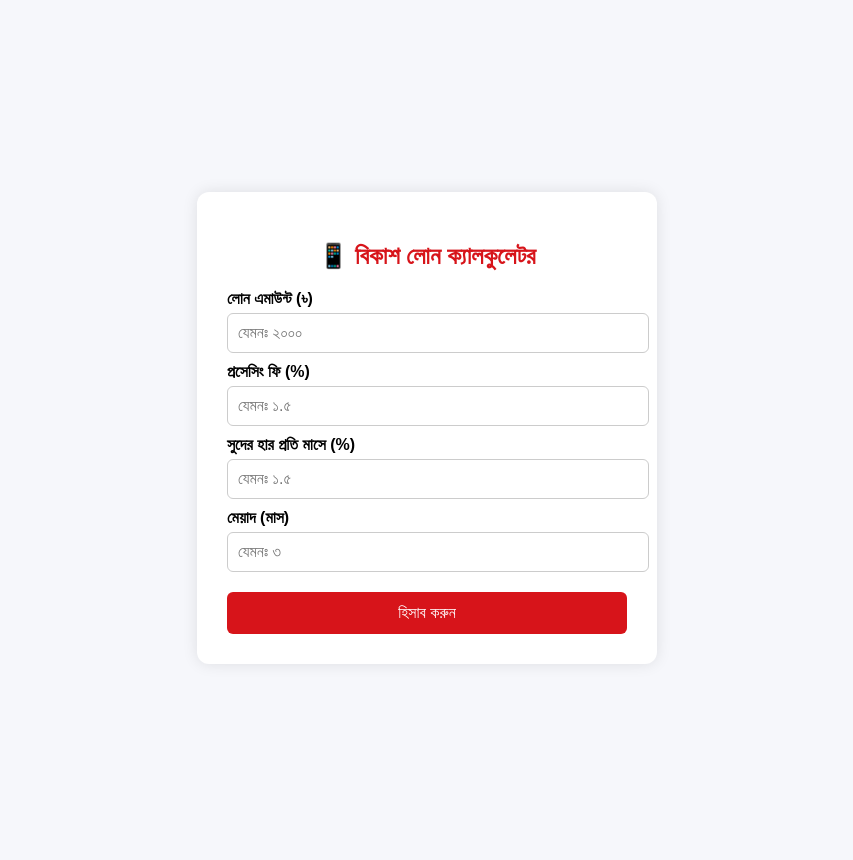
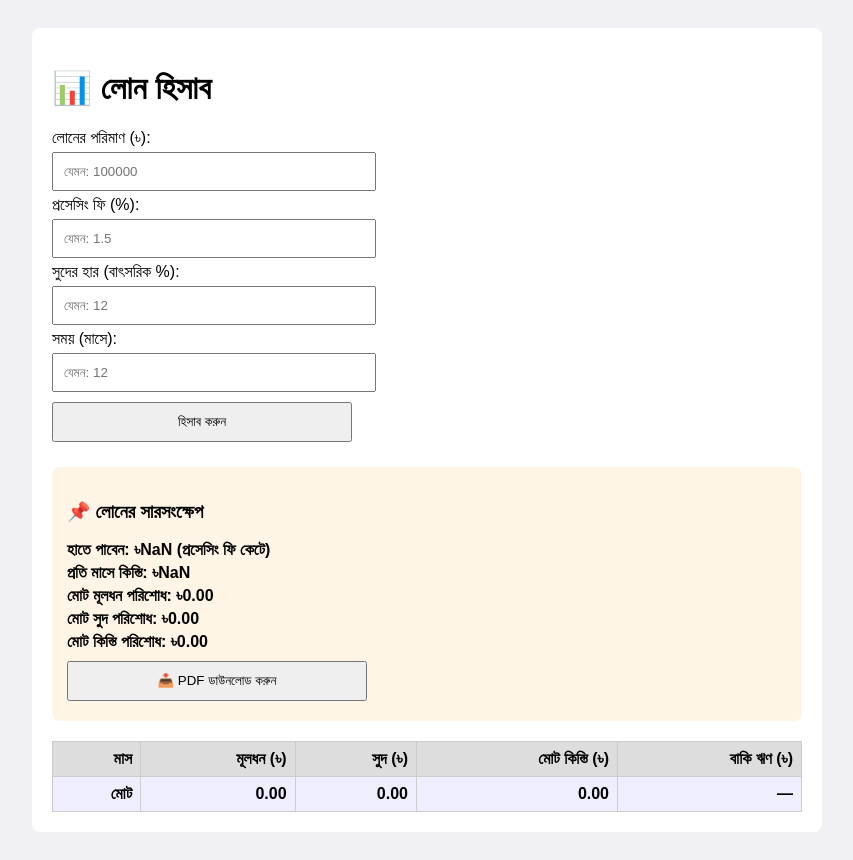
Before and after one commit to linuxtat/bkash-loan, a plain HTML site: page index.html in a window 1280 px wide. Both pictures are taken after a click on the button "হিসাব করুন". Shown: the whole page, without its empty margins (213-1066 px from the left). Drawn offline with Linux system fonts and the light colour scheme.

Commit message:
Update index.html

```diff
--- a/index.html
+++ b/index.html
@@ -2,124 +2,172 @@
 <html lang="bn">
 <head>
   <meta charset="UTF-8">
-  <title>বিকাশ লোন ক্যালকুলেটর</title>
+  <title>লোন হিসাব</title>
+  <script src="https://cdnjs.cloudflare.com/ajax/libs/html2pdf.js/0.10.1/html2pdf.bundle.min.js"></script>
   <style>
     body {
-      font-family: Arial, sans-serif;
-      background: #f6f7fb;
-      display: flex;
-      justify-content: center;
-      align-items: center;
-      min-height: 100vh;
+      font-family: sans-serif;
+      background: #f0f0f5;
       padding: 20px;
     }
-    .calculator-box {
-      background: #ffffff;
-      padding: 30px;
-      border-radius: 12px;
-      box-shadow: 0 0 15px rgba(0,0,0,0.1);
+    input, button {
+      padding: 10px;
+      margin: 5px 0;
       width: 100%;
-      max-width: 400px;
+      max-width: 300px;
     }
-    .calculator-box h2 {
-      text-align: center;
-      color: #D7141A;
-      margin-bottom: 20px;
+    table {
+      width: 100%;
+      border-collapse: collapse;
+      margin-top: 20px;
+      background: white;
     }
-    label {
-      display: block;
-      margin-top: 10px;
+    th, td {
+      border: 1px solid #ccc;
+      padding: 8px;
+      text-align: right;
+    }
+    th {
+      background: #ddd;
+    }
+    tfoot td {
       font-weight: bold;
+      background: #eef;
     }
-    input {
-      width: 100%;
-      padding: 10px;
-      margin-top: 5px;
-      font-size: 16px;
-      border: 1px solid #ccc;
-      border-radius: 6px;
+    .container {
+      background: white;
+      padding: 20px;
+      border-radius: 8px;
+      max-width: 750px;
+      margin: auto;
     }
-    button {
+    .summary {
       margin-top: 20px;
-      width: 100%;
-      background-color: #D7141A;
-      color: white;
-      border: none;
-      padding: 12px;
-      font-size: 16px;
-      border-radius: 6px;
-      cursor: pointer;
-    }
-    .result {
-      margin-top: 25px;
-      background: #f1f1f1;
+      background: #fff5e6;
       padding: 15px;
       border-radius: 8px;
     }
-    .result ul {
-      list-style: none;
-      padding: 0;
-    }
-    .result li {
-      padding: 6px 0;
+    .summary p {
+      margin: 5px 0;
+      font-weight: bold;
     }
   </style>
 </head>
 <body>
+  <div class="container">
+    <h1>📊 লোন হিসাব</h1>
 
-<div class="calculator-box">
-  <h2>📱 বিকাশ লোন ক্যালকুলেটর</h2>
+    <label>লোনের পরিমাণ (৳):</label><br>
+    <input type="number" id="amount" placeholder="যেমন: 100000"><br>
 
-  <label for="amount">লোন এমাউন্ট (৳)</label>
-  <input type="number" id="amount" placeholder="যেমনঃ ২০০০">
+    <label>প্রসেসিং ফি (%):</label><br>
+    <input type="number" id="processingFee" placeholder="যেমন: 1.5"><br>
 
-  <label for="fee">প্রসেসিং ফি (%)</label>
-  <input type="number" id="fee" placeholder="যেমনঃ ১.৫">
+    <label>সুদের হার (বাৎসরিক %):</label><br>
+    <input type="number" id="rate" placeholder="যেমন: 12"><br>
 
-  <label for="interest">সুদের হার প্রতি মাসে (%)</label>
-  <input type="number" id="interest" placeholder="যেমনঃ ১.৫">
+    <label>সময় (মাসে):</label><br>
+    <input type="number" id="months" placeholder="যেমন: 12"><br>
 
-  <label for="months">মেয়াদ (মাস)</label>
-  <input type="number" id="months" placeholder="যেমনঃ ৩">
+    <button onclick="calculateEMI()">হিসাব করুন</button>
 
-  <button onclick="calculate()">হিসাব করুন</button>
+    <div class="summary" id="loanSummary" style="display:none;">
+      <h3>📌 লোনের সারসংক্ষেপ</h3>
+      <p id="netAmountResult"></p>
+      <p id="emiResult"></p>
+      <p id="totalPrincipalLine"></p>
+      <p id="totalInterestLine"></p>
+      <p id="totalPaymentLine"></p>
+      <button onclick="downloadPDF()">📥 PDF ডাউনলোড করুন</button>
+    </div>
 
-  <div class="result" id="output" style="display:none;">
-    <h4>📊 ফলাফল:</h4>
-    <ul id="resultList"></ul>
-  </div>
+    <table id="scheduleTable" style="display:none;">
+      <thead>
+        <tr>
+          <th>মাস</th>
+          <th>মূলধন (৳)</th>
+          <th>সুদ (৳)</th>
+          <th>মোট কিস্তি (৳)</th>
+          <th>বাকি ঋণ (৳)</th>
+        </tr>
+      </thead>
+      <tbody id="scheduleBody"></tbody>
+      <tfoot>
+        <tr>
+          <td>মোট</td>
+          <td id="totalPrincipal">0.00</td>
+          <td id="totalInterest">0.00</td>
+          <td id="totalPayment">0.00</td>
+          <td>—</td>
+        </tr>
+      </tfoot>
+    </table>
   </div>
 
   <script>
-  function calculate() {
+    function calculateEMI() {
       const amount = parseFloat(document.getElementById("amount").value);
-    const feePercent = parseFloat(document.getElementById("fee").value);
-    const interestPercent = parseFloat(document.getElementById("interest").value);
+      const processingFeePercent = parseFloat(document.getElementById("processingFee").value) || 0;
+      const annualRate = parseFloat(document.getElementById("rate").value);
       const months = parseInt(document.getElementById("months").value);
 
-    if (isNaN(amount) || isNaN(feePercent) || isNaN(interestPercent) || isNaN(months)) {
-      alert("সব ঘর সঠিকভাবে পূরণ করুন!");
-      return;
+      const processingFee = amount * (processingFeePercent / 100);
+      const netAmount = amount - processingFee;
+      const monthlyRate = annualRate / 12 / 100;
+      const emi = amount * monthlyRate * Math.pow(1 + monthlyRate, months) / (Math.pow(1 + monthlyRate, months) - 1);
+
+      let balance = amount;
+      let totalPrincipal = 0;
+      let totalInterest = 0;
+      const tableBody = document.getElementById("scheduleBody");
+      tableBody.innerHTML = "";
+
+      for (let i = 1; i <= months; i++) {
+        const interest = balance * monthlyRate;
+        const principal = emi - interest;
+        balance -= principal;
+
+        totalPrincipal += principal;
+        totalInterest += interest;
+
+        const row = `<tr>
+          <td>${i}</td>
+          <td>${principal.toFixed(2)}</td>
+          <td>${interest.toFixed(2)}</td>
+          <td>${emi.toFixed(2)}</td>
+          <td>${balance > 0 ? balance.toFixed(2) : "0.00"}</td>
+        </tr>`;
+        tableBody.innerHTML += row;
       }
 
-    const processingFee = amount * (feePercent / 100);
-    const netAmount = amount - processingFee;
+      const totalPayment = totalPrincipal + totalInterest;
 
-    const totalInterest = amount * (interestPercent / 100) * months;
-    const totalPayable = amount + totalInterest;
-    const monthlyInstallment = totalPayable / months;
+      // Show summary
+      document.getElementById("netAmountResult").innerText = `হাতে পাবেন: ৳${netAmount.toFixed(2)} (প্রসেসিং ফি কেটে)`;
+      document.getElementById("emiResult").innerText = `প্রতি মাসে কিস্তি: ৳${emi.toFixed(2)}`;
+      document.getElementById("totalPrincipalLine").innerText = `মোট মূলধন পরিশোধ: ৳${totalPrincipal.toFixed(2)}`;
+      document.getElementById("totalInterestLine").innerText = `মোট সুদ পরিশোধ: ৳${totalInterest.toFixed(2)}`;
+      document.getElementById("totalPaymentLine").innerText = `মোট কিস্তি পরিশোধ: ৳${totalPayment.toFixed(2)}`;
 
-    document.getElementById("resultList").innerHTML = `
-      <li>🔹 প্রোসেসিং ফি: ৳${processingFee.toFixed(2)}</li>
-      <li>🔹 আপনি হাতে পাবেন: ৳${netAmount.toFixed(2)}</li>
-      <li>🔹 প্রতি মাসের কিস্তি: ৳${monthlyInstallment.toFixed(2)}</li>
-      <li>🔹 মোট ফেরত দিতে হবে: ৳${totalPayable.toFixed(2)}</li>
-      <li>🔹 মোট সুদ: ৳${totalInterest.toFixed(2)}</li>
-      <li>🔹 মেয়াদ: ${months} মাস</li>
-    `;
-    document.getElementById("output").style.display = 'block';
+      document.getElementById("totalPrincipal").innerText = totalPrincipal.toFixed(2);
+      document.getElementById("totalInterest").innerText = totalInterest.toFixed(2);
+      document.getElementById("totalPayment").innerText = totalPayment.toFixed(2);
+
+      document.getElementById("scheduleTable").style.display = "table";
+      document.getElementById("loanSummary").style.display = "block";
+    }
+
+    function downloadPDF() {
+      const element = document.getElementById("loanSummary");
+      const opt = {
+        margin:       0.5,
+        filename:     'loan-summary.pdf',
+        image:        { type: 'jpeg', quality: 0.98 },
+        html2canvas:  { scale: 2 },
+        jsPDF:        { unit: 'in', format: 'a4', orientation: 'portrait' }
+      };
+      html2pdf().set(opt).from(element).save();
     }
   </script>
-
 </body>
 </html>
```
Lines whose indentation alone changed are shown as unchanged.
